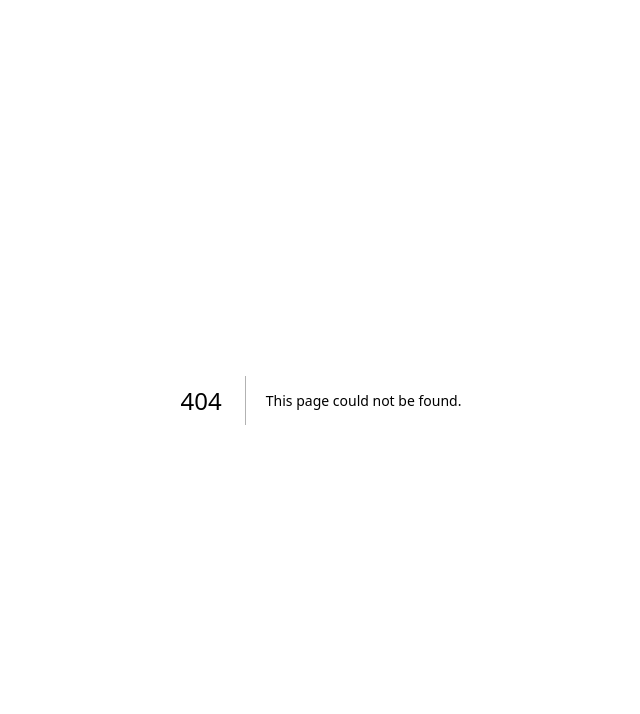
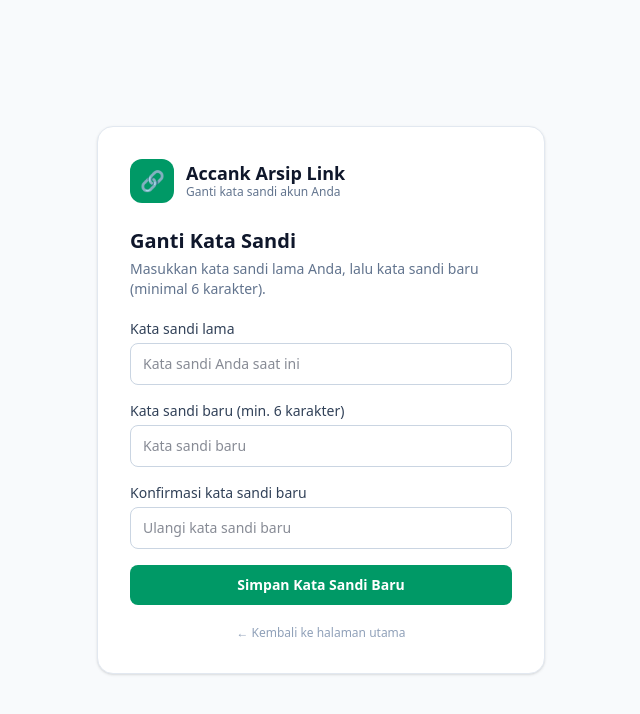
Before and after one commit to cnkgpt-lgtm/url, a Next.js app: page /ganti-sandi in a window 1280 px wide. Before the commit this address had no page. Shown: the top 714 px of the page, without its empty margins (319-959 px from the left). Built offline with nearby package versions, Linux system fonts and the light colour scheme; no server answers; sample sign-in values are in the browser's storage.

Commit message:
Minimum sandi 6 karakter + fitur Ganti Sandi (/ganti-sandi)

```diff
--- /dev/null
+++ b/app/api/account/password/route.ts
@@ -0,0 +1,49 @@
+import { NextResponse } from "next/server";
+import bcrypt from "bcryptjs";
+import { prisma } from "@/lib/prisma";
+import { requireUserId } from "@/lib/session";
+
+export const dynamic = "force-dynamic";
+
+/**
+ * Ganti kata sandi user yang sedang masuk.
+ * Body: { currentPassword, newPassword }
+ * - Wajib sesi (401 bila belum masuk).
+ * - Kata sandi lama diverifikasi dengan bcrypt compare.
+ * - Kata sandi baru minimal 6 karakter.
+ */
+export async function POST(req: Request) {
+  const userId = await requireUserId();
+  if (!userId)
+    return NextResponse.json({ error: "Silakan masuk terlebih dahulu." }, { status: 401 });
+
+  try {
+    const body = (await req.json()) as {
+      currentPassword?: string;
+      newPassword?: string;
+    };
+    const currentPassword = String(body.currentPassword ?? "");
+    const newPassword = String(body.newPassword ?? "");
+
+    if (newPassword.length < 6)
+      return NextResponse.json({ error: "Kata sandi baru minimal 6 karakter." }, { status: 400 });
+
+    const user = await prisma.user.findUnique({
+      where: { id: userId },
+      select: { passwordHash: true },
+    });
+    if (!user)
+      return NextResponse.json({ error: "Akun tidak ditemukan." }, { status: 404 });
+
+    const ok = await bcrypt.compare(currentPassword, user.passwordHash);
+    if (!ok)
+      return NextResponse.json({ error: "Kata sandi lama salah." }, { status: 400 });
+
+    const passwordHash = await bcrypt.hash(newPassword, 10);
+    await prisma.user.update({ where: { id: userId }, data: { passwordHash } });
+
+    return NextResponse.json({ ok: true, message: "Kata sandi berhasil diganti." });
+  } catch {
+    return NextResponse.json({ error: "Gagal mengganti kata sandi. Silakan coba lagi." }, { status: 500 });
+  }
+}
--- a/app/api/auth/register/route.ts
+++ b/app/api/auth/register/route.ts
@@ -18,8 +18,8 @@ export async function POST(req: Request) {
 
     if (!email || !email.includes("@") || !email.includes("."))
       return NextResponse.json({ error: "Email tidak valid. Periksa lagi alamat email Anda." }, { status: 400 });
-    if (password.length < 8)
-      return NextResponse.json({ error: "Kata sandi minimal 8 karakter." }, { status: 400 });
+    if (password.length < 6)
+      return NextResponse.json({ error: "Kata sandi minimal 6 karakter." }, { status: 400 });
 
     const exists = await prisma.user.findUnique({ where: { email } });
     if (exists)
--- /dev/null
+++ b/app/ganti-sandi/page.tsx
@@ -0,0 +1,165 @@
+"use client";
+
+import { useEffect, useState } from "react";
+import Link from "next/link";
+import { useRouter } from "next/navigation";
+import { useSession } from "next-auth/react";
+
+type Msg = { kind: "error" | "ok"; text: string };
+
+export default function GantiSandiPage() {
+  const router = useRouter();
+  const { status } = useSession();
+  const [currentPassword, setCurrentPassword] = useState("");
+  const [newPassword, setNewPassword] = useState("");
+  const [confirmPassword, setConfirmPassword] = useState("");
+  const [msg, setMsg] = useState<Msg | null>(null);
+  const [busy, setBusy] = useState(false);
+  const [done, setDone] = useState(false);
+
+  // Halaman ini khusus user yang sudah masuk.
+  useEffect(() => {
+    if (status === "unauthenticated") router.replace("/login?callbackUrl=/ganti-sandi");
+  }, [status, router]);
+
+  async function submit(e: React.FormEvent) {
+    e.preventDefault();
+    setMsg(null);
+    if (newPassword.length < 6) {
+      setMsg({ kind: "error", text: "Kata sandi baru minimal 6 karakter." });
+      return;
+    }
+    if (newPassword !== confirmPassword) {
+      setMsg({ kind: "error", text: "Konfirmasi kata sandi baru tidak sama." });
+      return;
+    }
+    setBusy(true);
+    try {
+      const res = await fetch("/api/account/password", {
+        method: "POST",
+        headers: { "Content-Type": "application/json" },
+        body: JSON.stringify({ currentPassword, newPassword }),
+      });
+      const data = (await res.json().catch(() => ({}))) as { message?: string; error?: string };
+      if (!res.ok) {
+        setMsg({ kind: "error", text: data.error || "Gagal mengganti kata sandi. Silakan coba lagi." });
+        return;
+      }
+      setDone(true);
+      setMsg({ kind: "ok", text: data.message || "Kata sandi berhasil diganti." });
+      setCurrentPassword("");
+      setNewPassword("");
+      setConfirmPassword("");
+    } catch {
+      setMsg({ kind: "error", text: "Tidak dapat menghubungi server. Periksa koneksi Anda lalu coba lagi." });
+    } finally {
+      setBusy(false);
+    }
+  }
+
+  if (status === "loading" || status === "unauthenticated") {
+    return (
+      <main className="flex min-h-screen items-center justify-center bg-slate-50 px-4 py-10">
+        <p className="text-slate-500">Memuat…</p>
+      </main>
+    );
+  }
+
+  const inputCls =
+    "mt-1 w-full rounded-lg border border-slate-300 px-3 py-2.5 text-sm outline-none focus:border-emerald-500 focus:ring-2 focus:ring-emerald-100";
+
+  return (
+    <main className="flex min-h-screen items-center justify-center bg-slate-50 px-4 py-10">
+      <div className="w-full max-w-md rounded-2xl border border-slate-200 bg-white p-6 shadow-sm sm:p-8">
+        <div className="flex items-center gap-3">
+          <div className="flex h-11 w-11 items-center justify-center rounded-xl bg-emerald-600 text-xl text-white">🔗</div>
+          <div>
+            <h1 className="text-lg font-bold leading-tight text-slate-900">Accank Arsip Link</h1>
+            <p className="text-xs text-slate-500">Ganti kata sandi akun Anda</p>
+          </div>
+        </div>
+
+        <h2 className="mt-6 text-xl font-bold text-slate-900">Ganti Kata Sandi</h2>
+        <p className="mt-1 text-sm text-slate-500">
+          Masukkan kata sandi lama Anda, lalu kata sandi baru (minimal 6 karakter).
+        </p>
+
+        {msg && (
+          <div
+            className={
+              "mt-4 rounded-lg border px-3 py-2 text-sm " +
+              (msg.kind === "error"
+                ? "border-red-200 bg-red-50 text-red-700"
+                : "border-emerald-200 bg-emerald-50 text-emerald-800")
+            }
+          >
+            {msg.text}
+          </div>
+        )}
+
+        {done ? (
+          <div className="mt-6">
+            <Link
+              href="/"
+              className="block w-full rounded-lg bg-emerald-600 px-4 py-2.5 text-center text-sm font-semibold text-white hover:bg-emerald-700"
+            >
+              Kembali ke Halaman Utama
+            </Link>
+          </div>
+        ) : (
+          <form onSubmit={submit} className="mt-5 space-y-4">
+            <div>
+              <label className="block text-sm font-medium text-slate-700">Kata sandi lama</label>
+              <input
+                type="password"
+                value={currentPassword}
+                onChange={(e) => setCurrentPassword(e.target.value)}
+                required
+                autoComplete="current-password"
+                placeholder="Kata sandi Anda saat ini"
+                className={inputCls}
+              />
+            </div>
+            <div>
+              <label className="block text-sm font-medium text-slate-700">Kata sandi baru (min. 6 karakter)</label>
+              <input
+                type="password"
+                value={newPassword}
+                onChange={(e) => setNewPassword(e.target.value)}
+                required
+                minLength={6}
+                autoComplete="new-password"
+                placeholder="Kata sandi baru"
+                className={inputCls}
+              />
+            </div>
+            <div>
+              <label className="block text-sm font-medium text-slate-700">Konfirmasi kata sandi baru</label>
+              <input
+                type="password"
+                value={confirmPassword}
+                onChange={(e) => setConfirmPassword(e.target.value)}
+                required
+                minLength={6}
+                autoComplete="new-password"
+                placeholder="Ulangi kata sandi baru"
+                className={inputCls}
+              />
+            </div>
+            <button
+              type="submit"
+              disabled={busy}
+              className="w-full rounded-lg bg-emerald-600 px-4 py-2.5 text-sm font-semibold text-white hover:bg-emerald-700 disabled:opacity-60"
+            >
+              {busy ? "Menyimpan…" : "Simpan Kata Sandi Baru"}
+            </button>
+          </form>
+        )}
+
+        <p className="mt-5 text-center text-xs text-slate-400">
+          <Link href="/" className="hover:underline">← Kembali ke halaman utama</Link>
+        </p>
+      </div>
+    </main>
+  );
+}
--- a/app/master/page.tsx
+++ b/app/master/page.tsx
@@ -169,7 +169,10 @@ export default function MasterPage() {
               <p className="text-xs text-slate-500">Kelola pendaftaran akun Accank Arsip Link</p>
             </div>
           </div>
-          <div className="ml-auto">
+          <div className="ml-auto flex items-center gap-2">
+            <NextLink href="/ganti-sandi" className="rounded-lg px-2 py-2 text-sm font-medium text-slate-500 hover:text-emerald-700 hover:underline">
+              Ganti Sandi
+            </NextLink>
             <NextLink href="/" className="rounded-lg border border-slate-300 bg-white px-3 py-2 text-sm font-medium hover:bg-slate-50">
               ← Kembali ke Arsip
             </NextLink>
--- a/app/page.tsx
+++ b/app/page.tsx
@@ -710,6 +710,12 @@ function ArchiveApp({ userName, userEmail, userRole }: { userName: string; userE
             <button onClick={openAdd} className="rounded-lg bg-emerald-600 px-4 py-2 text-sm font-semibold text-white shadow-sm hover:bg-emerald-700">
               + Tambah Link
             </button>
+            <NextLink
+              href="/ganti-sandi"
+              className="rounded-lg px-2 py-2 text-sm font-medium text-slate-500 hover:text-emerald-700 hover:underline"
+            >
+              Ganti Sandi
+            </NextLink>
             <button
               onClick={() => signOut({ callbackUrl: "/" })}
               className="rounded-lg border border-slate-300 bg-white px-3 py-2 text-sm font-medium text-slate-700 hover:bg-slate-50"
--- a/app/register/page.tsx
+++ b/app/register/page.tsx
@@ -82,13 +82,13 @@ export default function RegisterPage() {
             />
           </div>
           <div>
-            <label className="block text-sm font-medium text-slate-700">Kata sandi (min. 8 karakter)</label>
+            <label className="block text-sm font-medium text-slate-700">Kata sandi (min. 6 karakter)</label>
             <input
               type="password"
               value={password}
               onChange={(e) => setPassword(e.target.value)}
               required
-              minLength={8}
+              minLength={6}
               autoComplete="new-password"
               placeholder="Buat kata sandi yang kuat"
               className="mt-1 w-full rounded-lg border border-slate-300 px-3 py-2.5 text-sm outline-none focus:border-emerald-500 focus:ring-2 focus:ring-emerald-100"
--- a/middleware.ts
+++ b/middleware.ts
@@ -8,5 +8,5 @@ import { authConfig } from "./auth.config";
 export const { auth: middleware } = NextAuth(authConfig);
 
 export const config = {
-  matcher: ["/", "/login", "/register", "/master"],
+  matcher: ["/", "/login", "/register", "/master", "/ganti-sandi"],
 };
```
Also changed, not shown: 1 other file (tests, documents, lock files or other folders).
